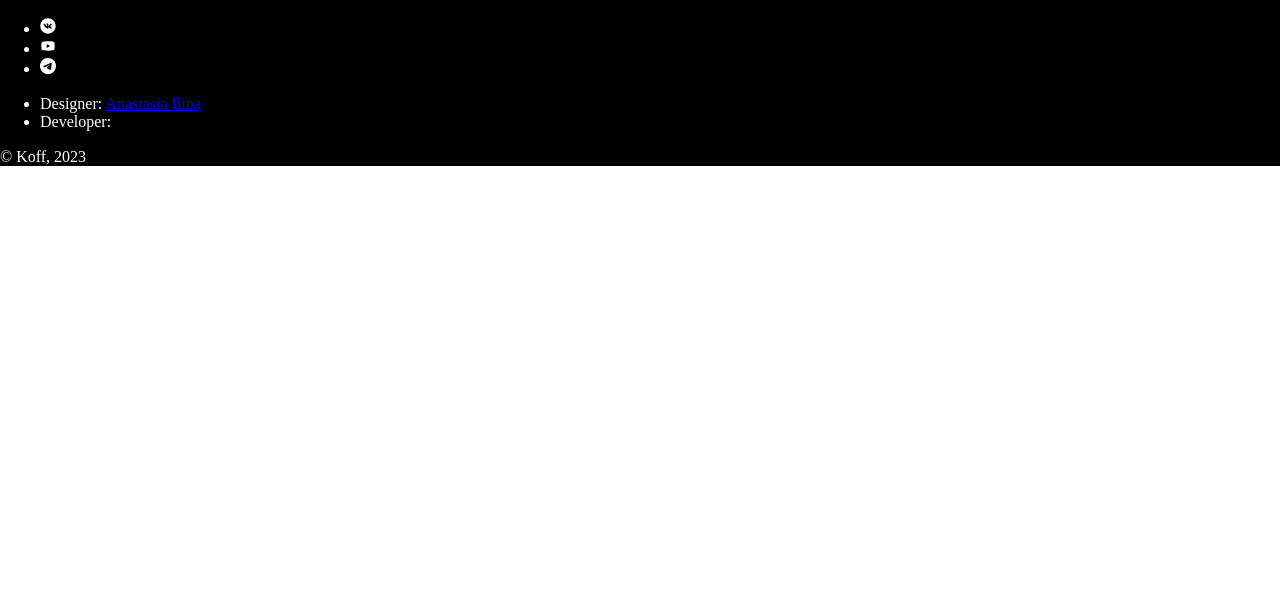
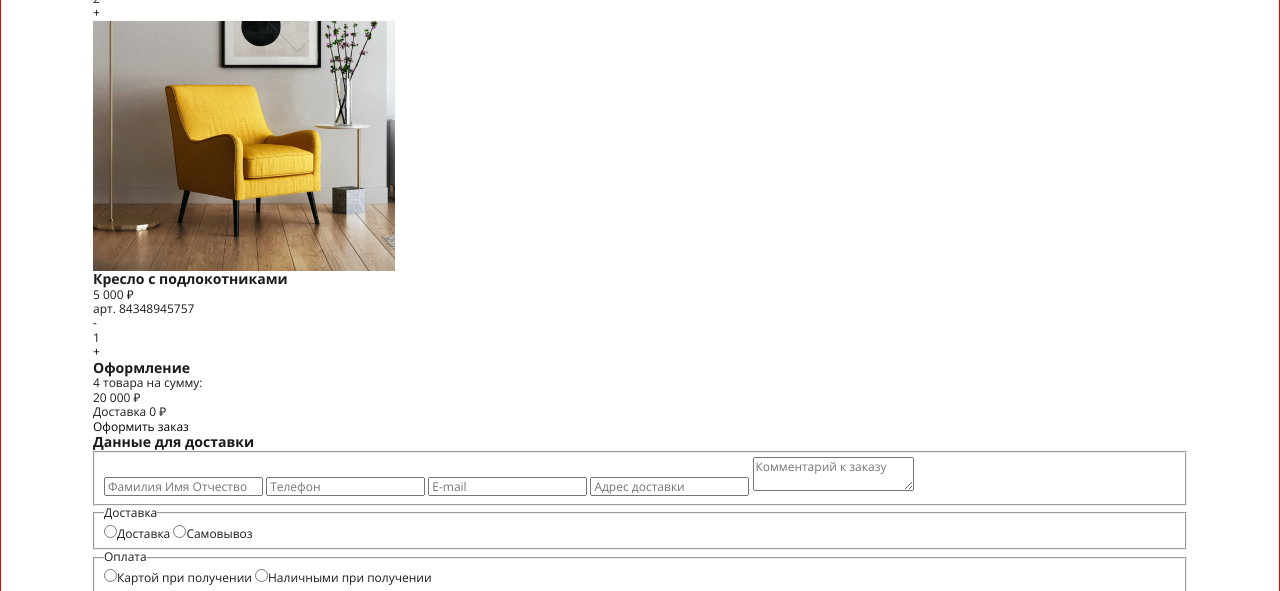
Before and after one commit to Rednata/koff, a website built with Vite: page index.html in a window 1280 px wide. Shown: the part 980-1571 px from the top of the page. Before the commit the page ends 1162 px from the top, so only its background shows below. Built offline with nearby package versions, Linux system fonts and the light colour scheme.

Commit message:
feat: fonts & default styles

```diff
--- a/index.html
+++ b/index.html
@@ -3,6 +3,9 @@
   <head>
     <meta charset="UTF-8">
     <link rel="icon" type="image/svg+xml" href="/vite.svg">
+    <link rel="preload" href="/fonts/open-sans-v36-cyrillic_latin-regular.woff2" as="font" type="font/woff2" crossorigin="">
+    <link rel="preload" href="/fonts/open-sans-v36-cyrillic_latin-700.woff2" as="font" type="font/woff2" crossorigin="">
+    <link rel="preload" href="/fonts/inter-v13-cyrillic_latin-regular.woff2" as="font" type="font/woff2" crossorigin="">
     <meta name="viewport" content="width=device-width, initial-scale=1.0">
     <script type="module" src="/main.js"></script>
     <title>Мебельный маркет Koff</title>
@@ -344,7 +347,7 @@
         </div>
       </section>
 
-      <section class="cart" hidden>
+      <section class="cart">
         <div class="container cart__container">
           <h2 class="cart__title">Корзина</h2>
           <ul class="cart__products">
@@ -428,7 +431,8 @@
         </div>
       </section>
 
-      <div class="modal-order">
+      <section class="modal-order" hidden>
+        <div class="container modal-order__container">
           <p class="modal-order__title">Заказ успешно размещен</p>
           <p class="modal-order__price">20&nbsp;000&nbsp;₽</p>
           <p class="modal-order__article">№43435</p>
@@ -464,6 +468,7 @@
 
           <a class="modal-order__link" href="/">На главную</a>
         </div>
+      </section>
 
     </main>
 
--- a/style.scss
+++ b/style.scss
@@ -1,4 +1,2 @@
-footer {
-  background-color: #000;
-  color: #fff;
-}
+@import 'styles/fonts';
+@import 'styles/default';
--- /dev/null
+++ b/styles/default.scss
@@ -0,0 +1,114 @@
+html {
+  position: relative;
+  box-sizing: border-box;
+}
+
+*,
+*::before,
+*::after {
+  box-sizing: inherit;
+}
+
+body {
+  position: relative;
+  overflow-x: hidden;
+  min-width: 320px;
+  min-height: 100vh;
+  font-family: "Open Sans", sans-serif;
+  -webkit-font-smoothing: antialiased;
+  -moz-osx-font-smoothing: grayscale;
+  text-rendering: optimizeLegibility;
+  -webkit-tap-highlight-color: rgba(0, 0, 0, 0);
+  -webkit-tap-highlight-color: transparent;
+  font-size: 12px;
+  line-height: 1.2;
+  color: #1C1C1C;
+  background-color: #fff;
+  display: flex;
+  flex-direction: column;
+}
+
+main {
+  flex-grow: 1;
+}
+
+img,
+svg {
+  display: block;
+  max-width: 100%;
+  height: auto;
+}
+
+svg {
+  max-height: 100%;
+}
+
+
+button {
+  padding: 0;
+  cursor: pointer;
+  border: none;
+  background-color: transparent;
+}
+
+a {
+  text-decoration: none;
+  color: inherit;
+}
+
+ul {
+  list-style: none;
+  padding: 0;
+  margin: 0;
+}
+
+h1,
+h2,
+h3,
+p,
+figure,
+fieldset {
+  margin: 0;
+}
+
+iframe {
+  border: none;
+}
+
+/*
+Доступно скрываю элементы
+*/
+
+.visually-hidden {
+  position: fixed;
+  transform: scale(0);
+}
+
+
+/*
+Пример контейнера
+
+Если контейнер 1180px по макету,
+то для max-width прибавляем паддинги 30px*2,
+в итоге 1240px
+Чтобы контент не прижимался к краям экрана
+*/
+
+.container {
+  max-width: 1440px;
+  padding: 0 16px;
+  margin: 0 auto;
+  border: 1px solid red;
+
+  @media (min-width: 580px) {
+    padding: 0 29px;
+  }
+
+  @media (min-width: 820px) {
+    padding: 0 43px;
+  }
+
+  @media (min-width: 1120px) {
+    padding: 0 92px;
+  }
+}
--- /dev/null
+++ b/styles/fonts.scss
@@ -0,0 +1,23 @@
+@font-face {
+  font-display: swap;
+  font-family: "Open Sans";
+  src: url("/fonts/open-sans-v36-cyrillic_latin-regular.woff2") format("woff2");
+  font-style: normal;
+  font-weight: 400;
+}
+
+@font-face {
+  font-display: swap;
+  font-family: "Open Sans";
+  src: url("/fonts/open-sans-v36-cyrillic_latin-700.woff2") format("woff2");
+  font-style: normal;
+  font-weight: 700;
+}
+
+@font-face {
+  font-display: swap;
+  font-family: Inter;
+  src: url("/fonts/inter-v13-cyrillic_latin-regular.woff2") format("woff2");
+  font-style: normal;
+  font-weight: 400;
+}
```
Also changed, not shown: public/fonts/inter-v13-cyrillic_latin-regular.woff2 (added), public/fonts/open-sans-v36-cyrillic_latin-700.woff2 (added), public/fonts/open-sans-v36-cyrillic_latin-regular.woff2 (added). Lines whose indentation alone changed are shown as unchanged.
